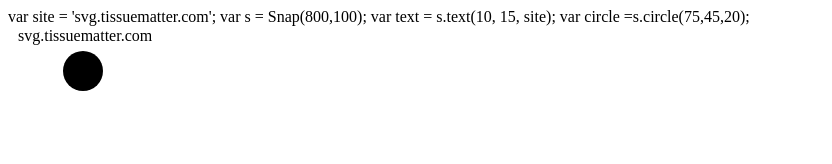
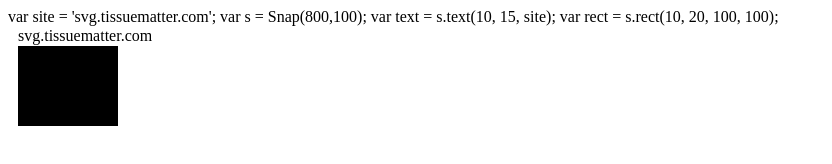
Before and after one commit to tissuematter/svg.tissuematter.com, a plain HTML site: page index.html in a window 1280 px wide. Shown: the whole page, without its empty margins (0-832 px from the left). Drawn offline with Linux system fonts and the light colour scheme.

Commit message:
var rect = s.rect(10, 20, 100, 100);

```diff
--- a/index.html
+++ b/index.html
@@ -7,7 +7,7 @@
 <meta property="og:url"   content="http://svg.tissuematter.com" />
 <meta property="og:type"  content="website" />
 <meta property="og:image" content="http://svg.tissuematter.com/jpg/snap01.jpeg" />
-<meta property="og:description" content="var site = 'svg.tissuematter.com';	var s = Snap(800,100);	var text = s.text(10, 15, site); var circle =s.circle(75,45,20);" />
+<meta property="og:description" content="var rect = s.rect(10, 20, 100, 100);" />
 <meta property="og:title" content="Exploring Snap.svg" />
 <meta property="fb:admins" content="1390144162" />
 
@@ -19,13 +19,13 @@
 	  var site = 'svg.tissuematter.com';
       var s = Snap(800,100);
       var text = s.text(10, 15, site);
-	  var circle =s.circle(75,45,20);
+	  var rect = s.rect(10, 20, 100, 100);
 	</div>
 	 <script>
 	  var site = 'svg.tissuematter.com';
       var s = Snap(800,100);
       var text = s.text(10, 15, site);
-	  var circle =s.circle(75,45,20);
+      var rect = s.rect(10, 20, 100, 100);
     </script>
 
 </body>
```
